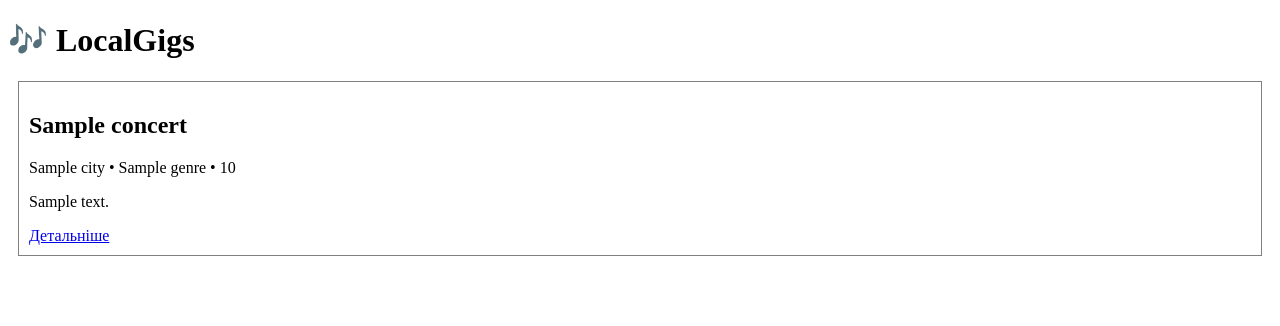
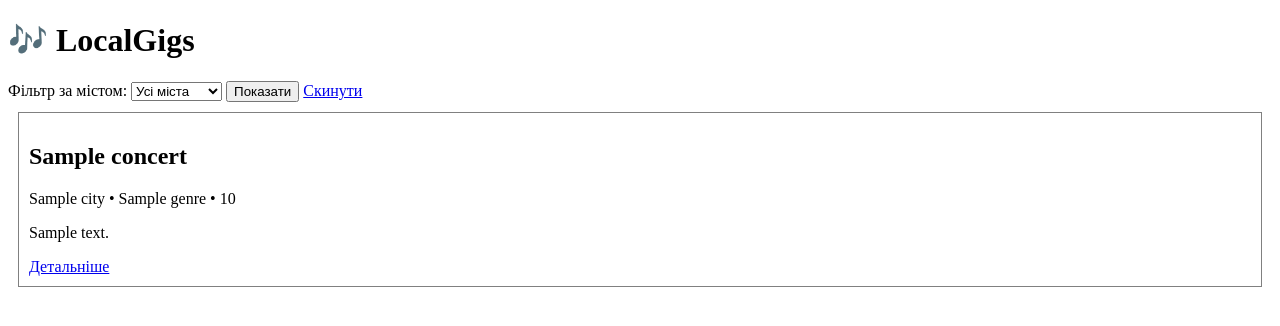
Before and after one commit to Yuliia-Kopyt/localgigs, a Flask app: page / in a window 1280 px wide. Shown: the top 326 px of the page. Run offline with Flask 3, Linux system fonts and the light colour scheme; a database or web service that is not in the repository returns one stand-in record (values such as "Sample title"); some libraries are stand-ins or nearby versions.

Commit message:
Added city filters with query params

```diff
--- a/app.py
+++ b/app.py
@@ -1,6 +1,6 @@
 import psycopg2
 from psycopg2.extras import RealDictCursor
-from flask import Flask, render_template
+from flask import Flask, render_template, request
 
 app = Flask(__name__)
 
@@ -61,20 +61,39 @@ def seed_data():
     cur.close()
     conn.close()
 
+from flask import request
+
+@app.route("/")
 @app.route("/")
 def home():
+    city = request.args.get("city")
+
     conn = get_connection()
     cur = conn.cursor(cursor_factory=RealDictCursor)
 
-    cur.execute("SELECT * FROM concerts ORDER BY id;")
+    if city:
+        cur.execute(
+            "SELECT * FROM concerts WHERE city = %s ORDER BY id;",
+            (city,)
+        )
+    else:
+        cur.execute("SELECT * FROM concerts ORDER BY id;")
+
     concerts = cur.fetchall()
+
+    cur.execute("SELECT DISTINCT city FROM concerts ORDER BY city;")
+    cities = cur.fetchall()
 
     cur.close()
     conn.close()
 
-    return render_template("index.html", concerts=concerts)
+    return render_template(
+        "index.html",
+        concerts=concerts,
+        cities=cities,
+        selected_city=city
+    )
 
-@app.route("/items/<int:concert_id>")
 def concert_details(concert_id):
     conn = get_connection()
     cur = conn.cursor(cursor_factory=RealDictCursor)
--- a/templates/index.html
+++ b/templates/index.html
@@ -7,6 +7,23 @@
 <body>
 
 <h1>🎶 LocalGigs</h1>
+
+<form method="get" action="/">
+    <label for="city">Фільтр за містом:</label>
+
+    <select name="city" id="city">
+        <option value="">Усі міста</option>
+
+        {% for city in cities %}
+            <option value="{{ city.city }}" {% if selected_city == city.city %}selected{% endif %}>
+                {{ city.city }}
+            </option>
+        {% endfor %}
+    </select>
+
+    <button type="submit">Показати</button>
+    <a href="/">Скинути</a>
+</form>
 
 {% for concert in concerts %}
 <div style="border:1px solid gray; padding:10px; margin:10px;">
```
